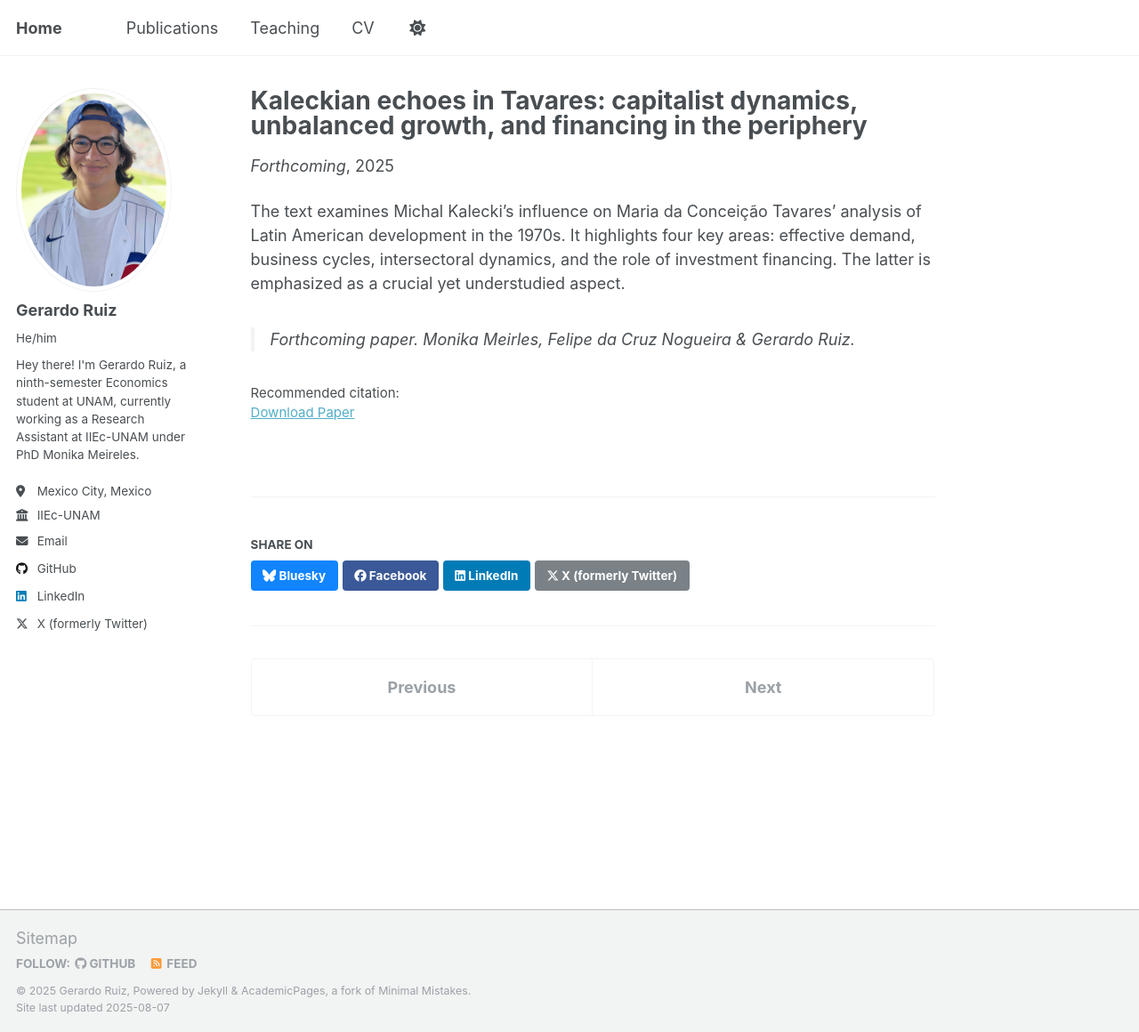
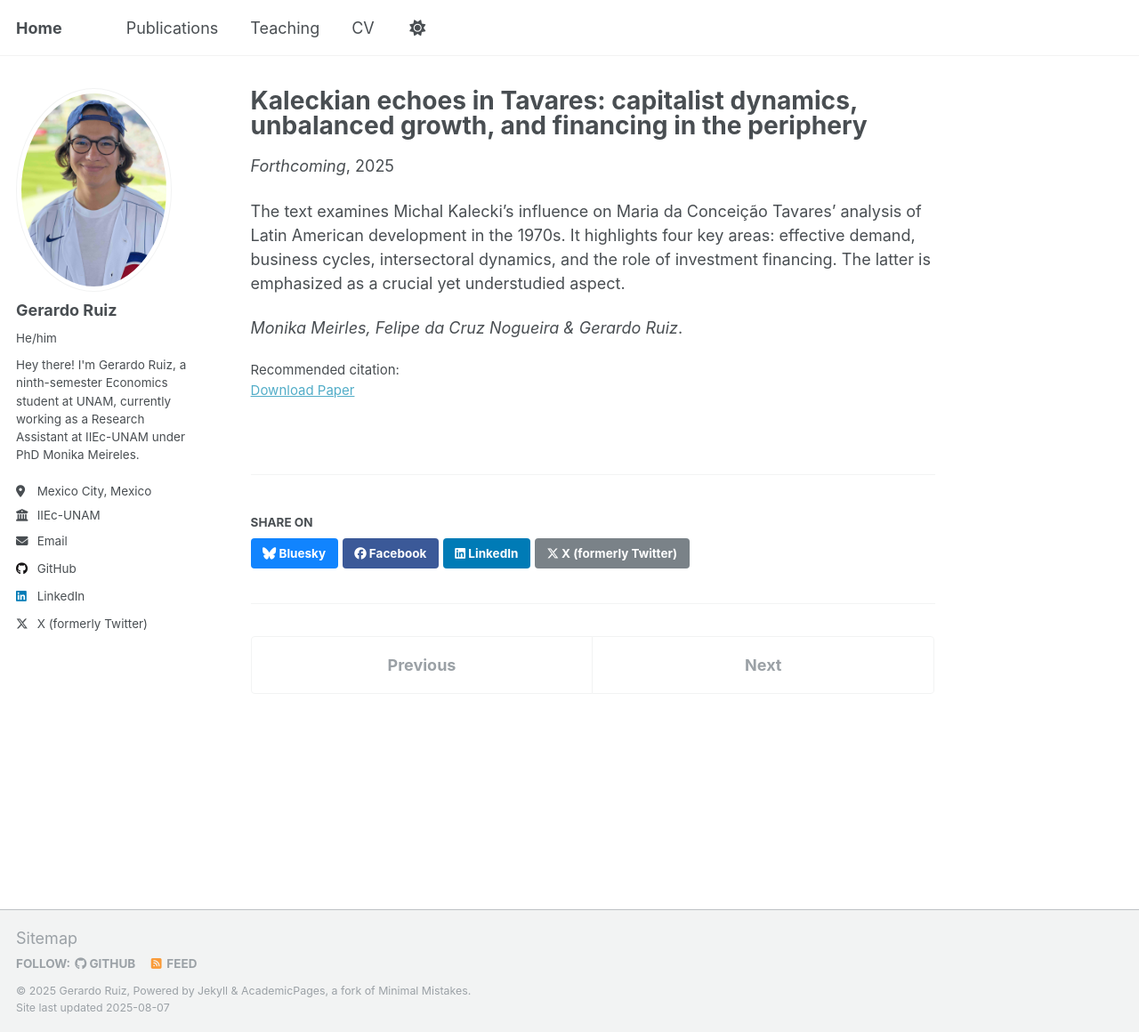
Before and after one commit to gerardorglz/gerardorglz.github.io, a Jekyll site: the page built from _publications/2009-10-01-paper-title-number-1.md, in a window 1280 px wide and 1160 px high. Shown: the whole window at 89% size. Built offline with Jekyll 4.4.1, drawn with Linux system fonts in a browser that asks for light colours.

Commit message:
07/08/2025

```diff
--- a/_publications/2009-10-01-paper-title-number-1.md
+++ b/_publications/2009-10-01-paper-title-number-1.md
@@ -11,4 +11,4 @@ citation: ''
 
 The text examines Michal Kalecki's influence on Maria da Conceição Tavares' analysis of Latin American development in the 1970s. It highlights four key areas: effective demand, business cycles, intersectoral dynamics, and the role of investment financing. The latter is emphasized as a crucial yet understudied aspect.
 
-> *Forthcoming paper*. Monika Meirles, Felipe da Cruz Nogueira & Gerardo Ruiz.
+*Monika Meirles, Felipe da Cruz Nogueira & Gerardo Ruiz*.
```
